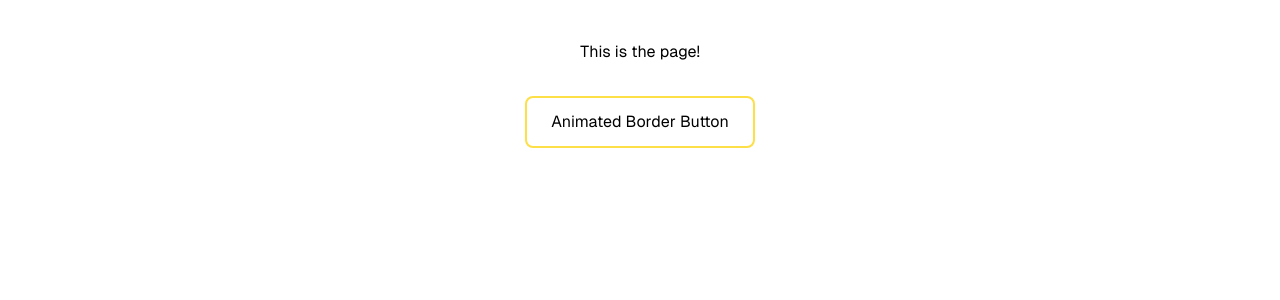
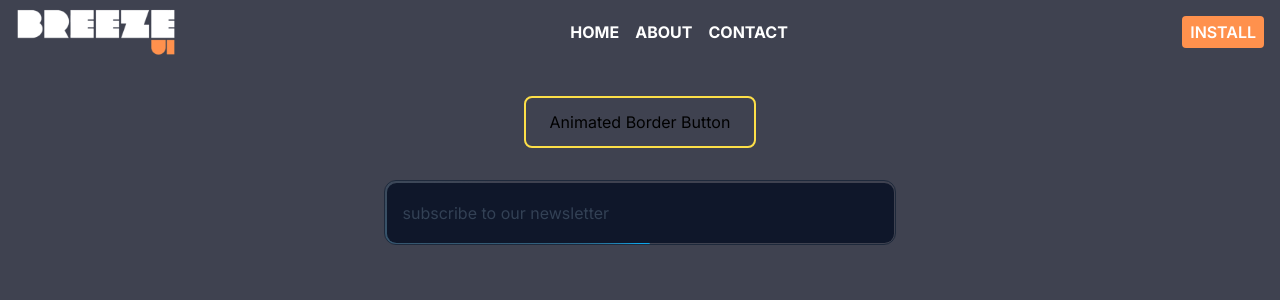
Before and after one commit to joshcallawaydev/breeze-ui-web, a Next.js app: page / in a window 1280 px wide. Shown: the top 300 px of the page. Built offline with nearby package versions, Linux system fonts and the light colour scheme.

Commit message:
FEATURE: nav components built

```diff
--- /dev/null
+++ b/app/components/ConicButton.tsx
@@ -0,0 +1,23 @@
+// components/Button.tsx
+import React from "react";
+
+const ConicButton: React.FC = () => {
+  return (
+    <>
+      <button className="mx-auto flex w-full max-w-lg items-center justify-center">
+        <div className="relative z-10 flex w-full cursor-pointer items-center overflow-hidden rounded-xl border border-slate-800 p-[1.5px]">
+          <div className="animate-breeze-rotate absolute inset-0 h-full w-full rounded-full bg-[conic-gradient(#0ea5e9_20deg,transparent_120deg)]"></div>
+          <div className="relative z-20 flex w-full rounded-[0.60rem] bg-slate-900 p-2">
+            <input
+              type="text"
+              className="mr-2 inline-block h-full flex-1 rounded-lg bg-transparent px-2 py-3 text-gray-500 placeholder:text-slate-700 focus:outline-none focus:ring-1 focus:ring-cyan-500"
+              placeholder="subscribe to our newsletter"
+            />
+          </div>
+        </div>
+      </button>
+    </>
+  );
+};
+
+export default ConicButton;
--- /dev/null
+++ b/app/components/Logo.tsx
@@ -0,0 +1,19 @@
+import React from "react";
+import Image from "next/image";
+
+const Logo: React.FC = () => {
+  return (
+    <div className="text-xl font-bold">
+      <a href="/">
+        <Image
+          src="/breeze_ui-min.png"
+          width={160}
+          height={100}
+          alt="Picture of the author"
+        />
+      </a>
+    </div>
+  );
+};
+
+export default Logo;
--- /dev/null
+++ b/app/components/NavButton.tsx
@@ -0,0 +1,11 @@
+import React from 'react';
+
+const NavButton: React.FC = () => {
+  return (
+    <button className="bg-[#ff914d] text-[#fff] text-base uppercase font-semibold px-2 py-1 rounded hover:bg-[#FFC099] hover:text-[#fff]">
+      Install
+    </button>
+  );
+};
+
+export default NavButton;
--- /dev/null
+++ b/app/components/NavLinks.tsx
@@ -0,0 +1,14 @@
+import React from 'react';
+import Link from 'next/link';
+
+const NavLinks: React.FC = () => {
+  return (
+    <div className="flex space-x-4">
+      <Link href="/" className="text-white hover:text-[#ff914d] uppercase font-bold">Home</Link>
+      <Link href="/about" className="text-white hover:text-[#ff914d] uppercase font-bold">About</Link>
+      <Link href="/contact" className="text-white hover:text-[#ff914d] uppercase font-bold">Contact</Link>
+    </div>
+  );
+};
+
+export default NavLinks;
--- /dev/null
+++ b/app/components/Navbar.tsx
@@ -0,0 +1,48 @@
+"use client";
+import React, { useState } from "react";
+import Logo from "./Logo";
+import NavLinks from "./NavLinks";
+import NavButton from "./NavButton";
+
+const Navbar: React.FC = () => {
+  const [isOpen, setIsOpen] = useState(false);
+
+  return (
+    <nav className="w-full">
+      <div className="w-full px-4 py-2 flex justify-between items-center">
+        {/* Mobile Menu Icon */}
+        <div className="md:hidden flex items-center">
+          <button
+            onClick={() => setIsOpen(!isOpen)}
+            className="focus:outline-none"
+          >
+            <h1 className="font-semibold text-[#fff]">ICON</h1>
+          </button>
+        </div>
+        {/* Logo */}
+        <div className="">
+          <Logo />
+        </div>
+
+        {/* Links for larger screens */}
+        <div className="hidden md:flex space-x-6 justify-center">
+          <NavLinks />
+        </div>
+
+        {/* Button */}
+        <div className="flex justify-end">
+          <NavButton />
+        </div>
+      </div>
+
+      {/* Mobile Menu */}
+      {isOpen && (
+        <div className="md:hidden bg-[#3F4250] px-4 py-4 absolute w-full h-auto">
+          <NavLinks />
+        </div>
+      )}
+    </nav>
+  );
+};
+
+export default Navbar;
--- a/app/components/Button.tsx
+++ b/app/components/PulseButton.tsx
@@ -1,7 +1,7 @@
 // components/Button.tsx
 import React from "react";
 
-const Button: React.FC = () => {
+const PulseButton: React.FC = () => {
   return (
     <>
       <button className="px-6 py-3 border-2 rounded-lg animate-breeze-border-fade">
@@ -11,4 +11,4 @@ const Button: React.FC = () => {
   );
 };
 
-export default Button;
+export default PulseButton;
--- a/app/layout.tsx
+++ b/app/layout.tsx
@@ -1,22 +1,16 @@
 import type { Metadata } from "next";
-import localFont from "next/font/local";
+import { Inter } from "next/font/google";
 import "./globals.css";
-
-const geistSans = localFont({
-  src: "./fonts/GeistVF.woff",
-  variable: "--font-geist-sans",
-  weight: "100 900",
-});
-const geistMono = localFont({
-  src: "./fonts/GeistMonoVF.woff",
-  variable: "--font-geist-mono",
-  weight: "100 900",
-});
 
 export const metadata: Metadata = {
   title: "BreezeUI",
   description: "Cool Tailwind animations with BreezeUI",
 };
+
+const inter = Inter({
+  subsets: ["latin"],
+  display: "swap",
+});
 
 export default function RootLayout({
   children,
@@ -25,11 +19,7 @@ export default function RootLayout({
 }>) {
   return (
     <html lang="en">
-      <body
-        className={`${geistSans.variable} ${geistMono.variable} antialiased`}
-      >
-        {children}
-      </body>
+      <body className={inter.className}>{children}</body>
     </html>
   );
 }
--- a/app/page.tsx
+++ b/app/page.tsx
@@ -1,12 +1,14 @@
-import Button from "./components/Button";
-
+import PulseButton from "./components/PulseButton";
+import ConicButton from "./components/ConicButton";
+import Navbar from "./components/Navbar";
 
 export default function Home() {
   return (
-    <div className="w-full h-full flex flex-col items-center justify-center gap-8 mt-10 m-auto font-[family-name:var(--font-geist-sans)]">
-      <h1>This is the page!</h1>
+    <div className="w-full min-h-screen flex flex-col items-center gap-8 m-auto bg-[#3F4250] text-base">
+      <Navbar />
       {/* <div className="flex items-center h-20 w-60 bg-gradient-to-r from-[#45565E] via-[#5E747F] to-[#728B97] animate-breeze-ocean p-6 rounded-lg">Background colour chnage</div> */}
-      <Button />
+      <PulseButton />
+      <ConicButton />
     </div>
   );
 }
--- a/tailwind.config.ts
+++ b/tailwind.config.ts
@@ -16,9 +16,9 @@ const config: Config = {
         "breeze-ocean": "bgAnimation 10s ease infinite",
         "breeze-bold": "boldBgAnimation 7s ease infinite",
         "breeze-pulse": "borderPulse 7s ease infinite",
-        'breeze-border-fade': 'borderColorChange 10s ease-in-out infinite',
-        'breeze-border-rotate': 'borderRotate 4s linear infinite',
-        'border-slide': 'borderSlide 5s linear infinite',
+        "breeze-border-fade": "borderColorChange 10s ease-in-out infinite",
+        "breeze-border-rotate": "borderRotate 4s linear infinite",
+        "breeze-rotate": "rotate 10s linear infinite",
       },
       keyframes: {
         bgAnimation: {
@@ -37,27 +37,30 @@ const config: Config = {
           "100%": { borderColor: "#FF6EC7" },
         },
         borderColorChange: {
-          '0%': { borderColor: '#3490dc' },   // blue
-          '25%': { borderColor: '#38c172' },  // green
-          '50%': { borderColor: '#ffed4a' },  // yellow
-          '75%': { borderColor: '#e3342f' },  // red
-          '100%': { borderColor: '#3490dc' }, // blue again
+          "0%": { borderColor: "#3490dc" }, // blue
+          "25%": { borderColor: "#38c172" }, // green
+          "50%": { borderColor: "#ffed4a" }, // yellow
+          "75%": { borderColor: "#e3342f" }, // red
+          "100%": { borderColor: "#3490dc" }, // blue again
         },
         borderRotate: {
-          '0%': { borderColor: '#3490dc transparent transparent transparent' }, // top blue
-          '25%': { borderColor: 'transparent #38c172 transparent transparent' }, // right green
-          '50%': { borderColor: 'transparent transparent #ffed4a transparent' }, // bottom yellow
-          '75%': { borderColor: 'transparent transparent transparent #e3342f' }, // left red
-          '100%': { borderColor: '#3490dc transparent transparent transparent' }, // back to top blue
+          "0%": { borderColor: "#3490dc transparent transparent transparent" }, // top blue
+          "25%": { borderColor: "transparent #38c172 transparent transparent" }, // right green
+          "50%": { borderColor: "transparent transparent #ffed4a transparent" }, // bottom yellow
+          "75%": { borderColor: "transparent transparent transparent #e3342f" }, // left red
+          "100%": {
+            borderColor: "#3490dc transparent transparent transparent",
+          }, // back to top blue
         },
         borderSlide: {
-          '0%': { backgroundPosition: '0% 50%' },
-          '100%': { backgroundPosition: '200% 50%' },
+          "0%": { backgroundPosition: "0% 50%" },
+          "100%": { backgroundPosition: "200% 50%" },
+        },
+        rotate: {
+          "0%": { transform: "rotate(0deg) scale(10)" },
+          "100%": { transform: "rotate(-360deg) scale(10)" },
         },
       },
-      // backgroundSize: {
-      //   "400%": "400% 400%",
-      // },
     },
   },
   plugins: [],
```
Also changed, not shown: public/breeze_ui-min.png (added).
